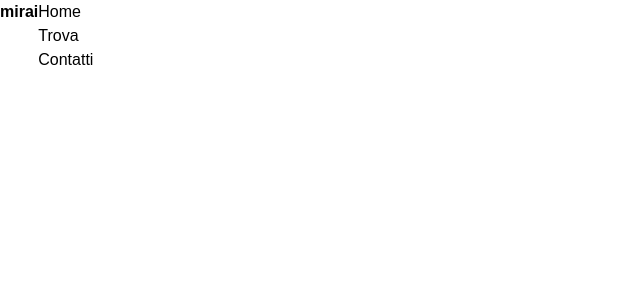
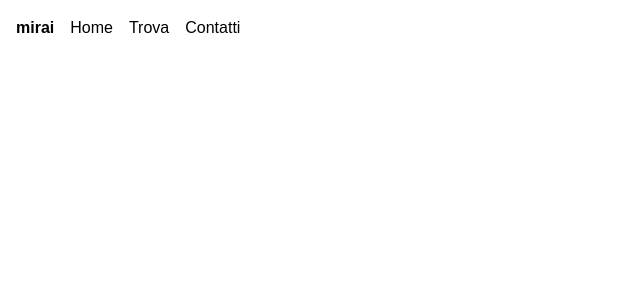
Before and after one commit to mirai-Mirandola-Intersezionale/mirai, a Next.js app: page /Header in a window 1280 px wide. Shown: the top 300 px of the page, without its empty margins (0-640 px from the left). Built offline with nearby package versions, Linux system fonts and the light colour scheme.

Commit message:
Update style

```diff
--- a/pages/Header.js
+++ b/pages/Header.js
@@ -3,17 +3,17 @@ import Link from 'next/link'
 
 export default function Header() {
     return (
-        <header className="flex flex-row">
+        <header className="space-x-4 flex flex-row p-4">
             <div className="logo">
                 <b>mirai</b>
             </div>
-            <div className="navBar">
-                <ul>
+            <nav className="">
+                <ul className="navBar space-x-4 flex flex-row">
                     <li><Link href="/">Home</Link></li>
                     <li><Link href="/trova">Trova</Link></li>
                     <li><Link href="/contatti">Contatti</Link></li>
                 </ul>
-            </div>
+            </nav>
 
 
 
```
